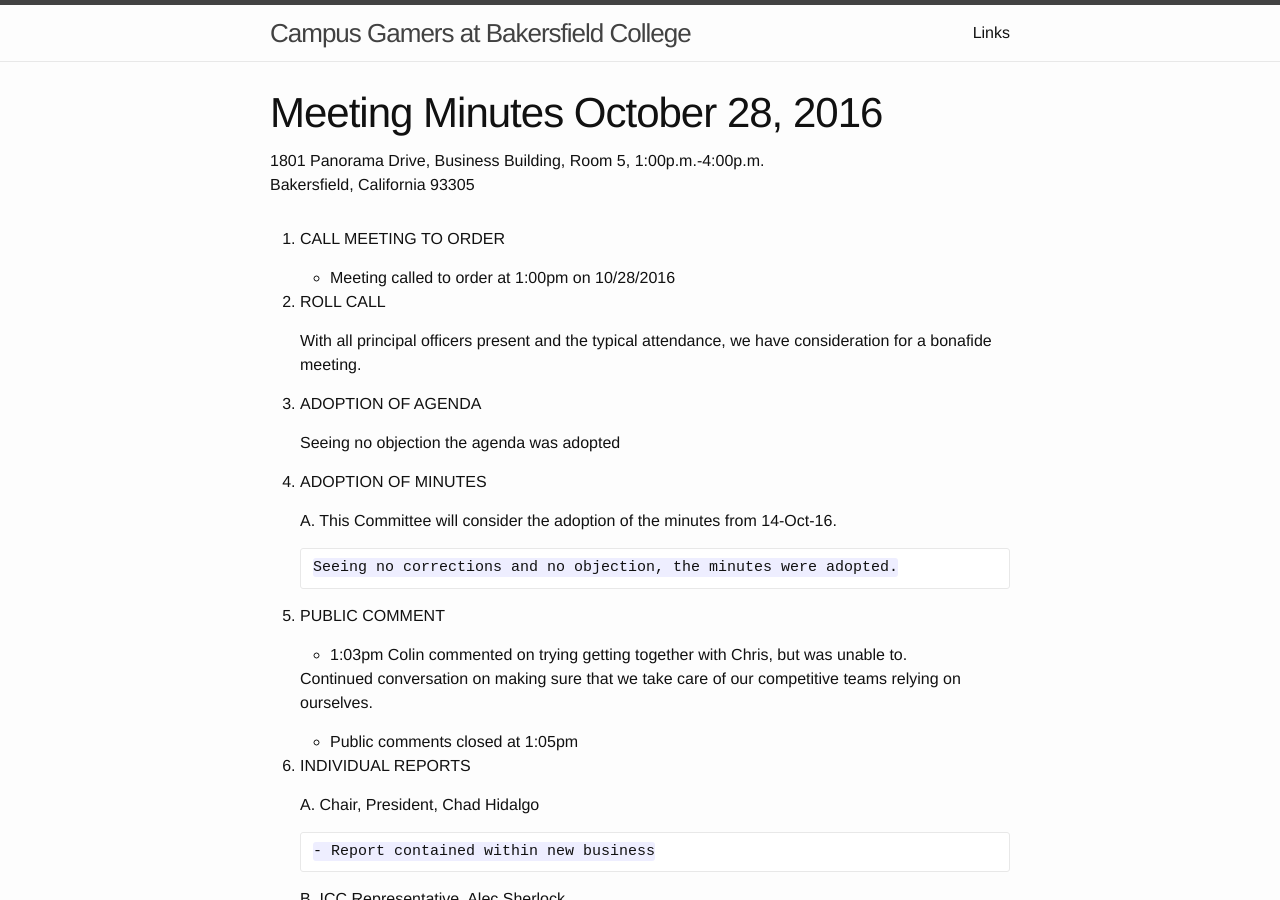
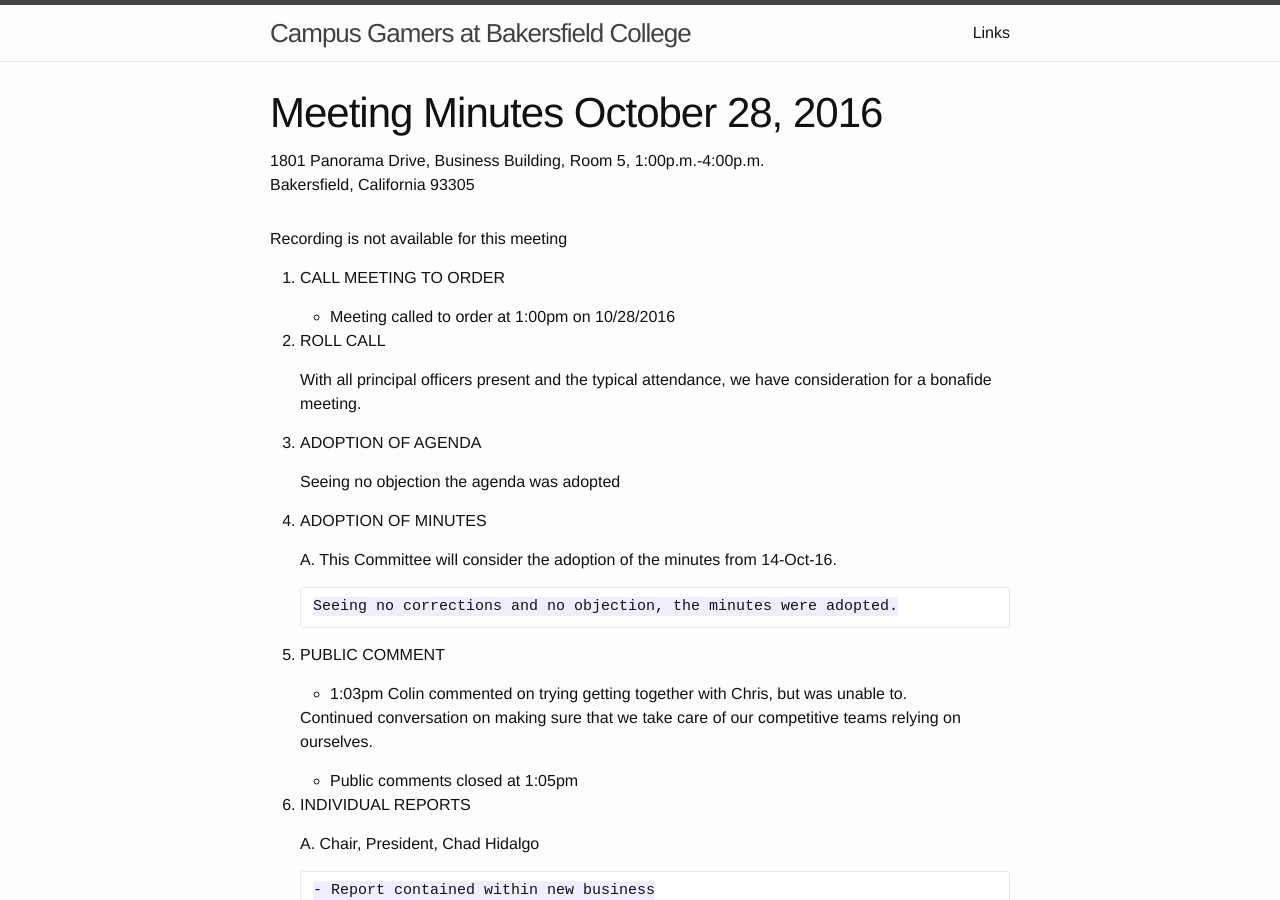
Before and after one commit to Renegamers/renegamers.github.io, a Jekyll site: the page built from _posts/minutes/2016-10-28-minutes.markdown, in a window 1280 px wide and 900 px high. Built offline with Jekyll 4.4.1, drawn with Linux system fonts in a browser that asks for light colours.

Commit message:
Update 2016-10-28-minutes.markdown

```diff
--- a/_posts/minutes/2016-10-28-minutes.markdown
+++ b/_posts/minutes/2016-10-28-minutes.markdown
@@ -1,3 +1,5 @@
+Recording is not available for this meeting
+
 1.	CALL MEETING TO ORDER
 
 	-	Meeting called to order at 1:00pm on 10/28/2016
```
